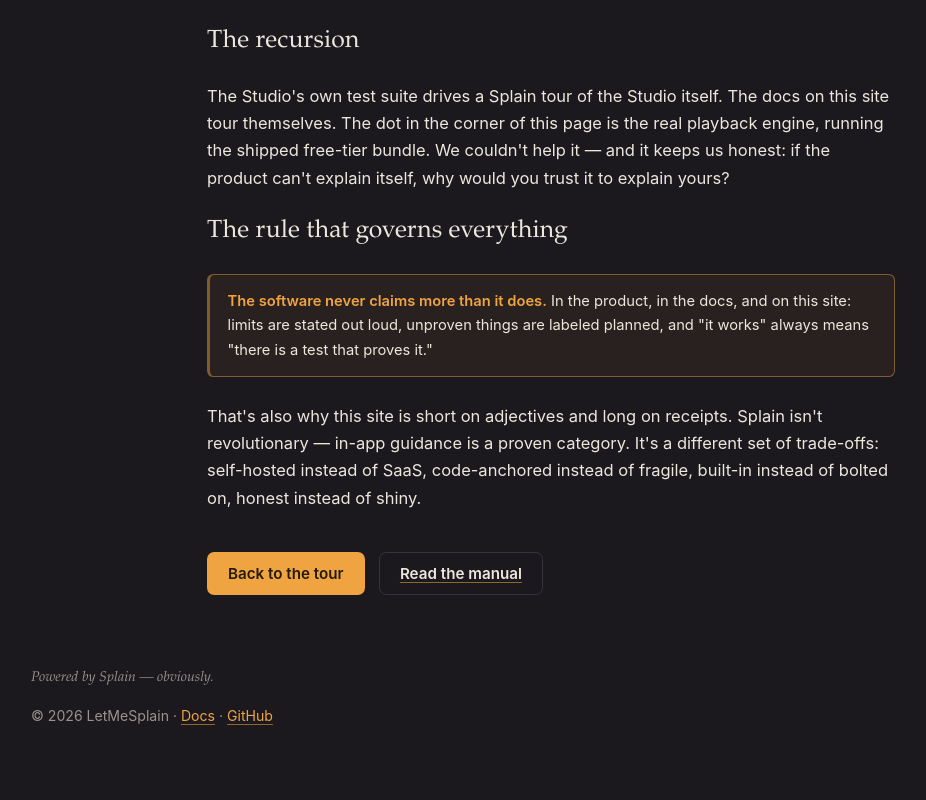
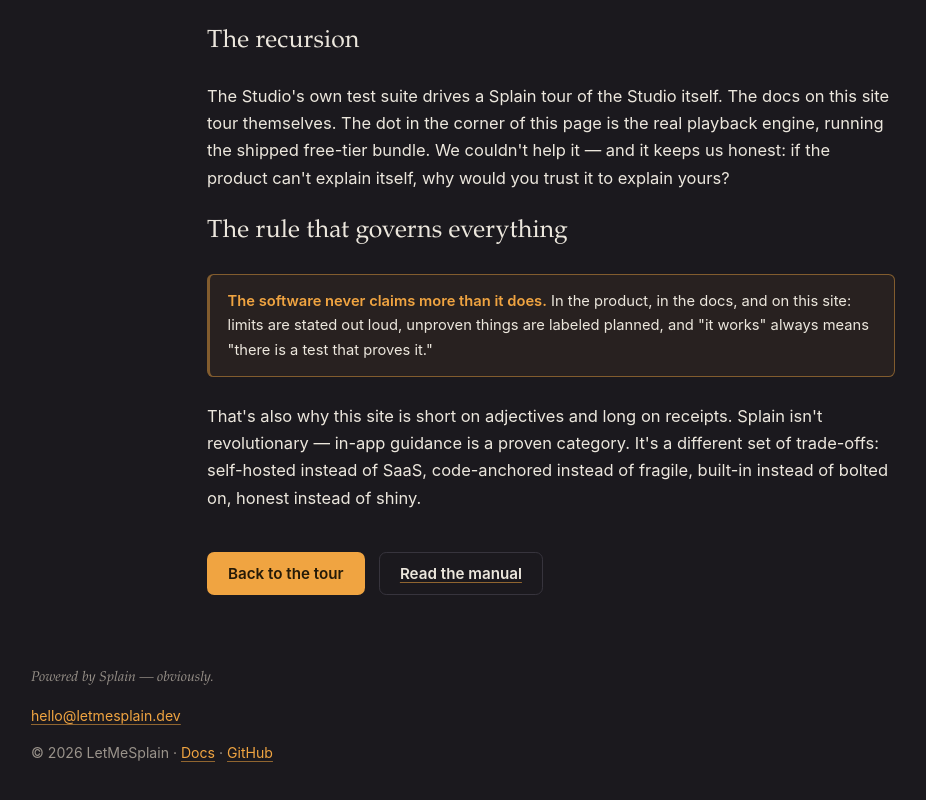
Before and after one commit to LetMeSplain/letmesplain.github.io, a website: page src/about.html in a window 1280 px wide. Shown: the part 2019-2819 px from the top of the page, without its empty margins (89-1015 px from the left). Drawn offline with Linux system fonts and the light colour scheme.

Commit message:
Footer: hello@letmesplain.dev (Cloudflare Email Routing now live)

```diff
--- a/src/about.html
+++ b/src/about.html
@@ -115,6 +115,7 @@
 <footer class="site-foot">
     <div class="wrap">
         <p class="wink">Powered by Splain — obviously.</p>
+        <p><a href="mailto:hello@letmesplain.dev">hello@letmesplain.dev</a></p>
         <p>© 2026 LetMeSplain · <a href="docs/">Docs</a> ·
            <a href="https://github.com/letmesplain" rel="noopener">GitHub</a></p>
     </div>
```
Also changed, not shown: src/index.html (+1 -0 lines), src/templates/docs.html (+1 -0 lines).
